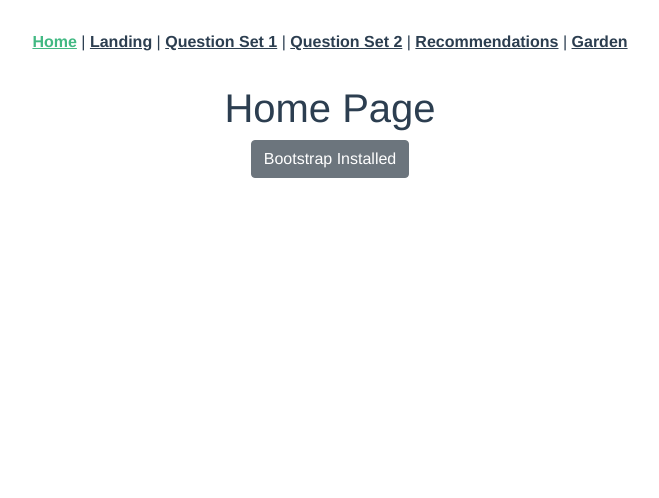
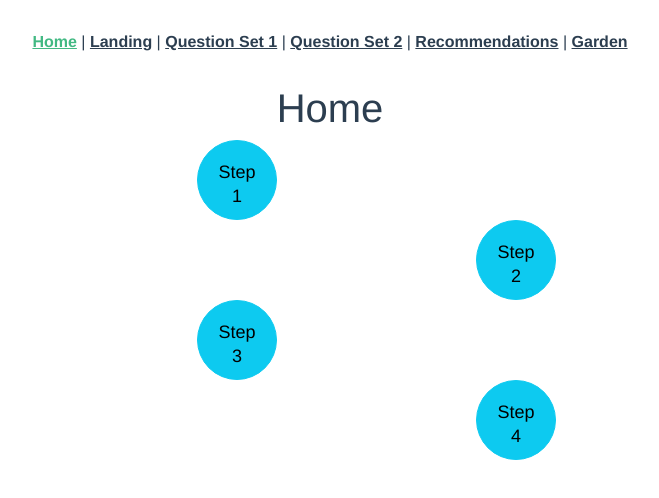
Before and after one commit to fssongwei/build-your-garden, a Vue app: page / in a window 1280 px wide. Shown: the top 498 px of the page, without its empty margins (310-969 px from the left). Built offline with nearby package versions, Linux system fonts and the light colour scheme.

Commit message:
button works

```diff
--- a/src/views/Home.vue
+++ b/src/views/Home.vue
@@ -1,9 +1,37 @@
 <template>
   <div class="home">
     <!-- TODO: Implement the home page -->
-    <h1>Home Page</h1>
-    <b-button>Bootstrap Installed</b-button>
-  </div>
+    <h1>Home</h1>
+
+
+  <b-container class="bv-grid-row">
+    <div class="container-fluid">
+      <div class="row">
+        <div class="col-md-4 col-md-offset-3">
+          <button type="button" class="btn btn-info btn-circle btn-lg"
+          @click="quest()">Step 1</button>
+          </div>
+      </div>
+
+      <div class="row">
+        <div class="col-md-4 col-md-offset-6"><button type="button" class="btn btn-info btn-circle btn-lg"
+        @click="quest()">Step 2</button></div>
+      </div>
+
+      <div class="row">
+        <div class="col-md-4 col-md-offset-3"><button type="button" class="btn btn-info btn-circle btn-lg"
+        @click="recom()">Step 3</button></div>
+      </div>
+
+      <div class="row">
+        <div class="col-md-4 col-md-offset-6"><button type="button" class="btn btn-info btn-circle btn-lg"
+        @click="garden()">Step 4</button></div>
+      </div>
+
+
+    </div>
+</b-container>
+</div>
 </template>
 
 <script>
@@ -12,5 +40,59 @@
 export default {
   name: "Home",
   components: {},
+  methods:{
+    quest(){
+      this.$router.push({
+        path:"/Questionnaire",
+      })
+    },
+    recom(){
+      this.$router.push({
+        path:"/Recommendation",
+      })
+    },
+    garden(){
+      this.$router.push({
+        path:"/Garden",
+      })
+    },
+  }
 };
 </script>
+
+<style>
+.col-md-4{
+  float: right;
+}
+.left{
+  display: inline;
+  float:left;
+}
+.col-md-offset-6 {
+    margin-left: 50%;
+  }
+
+ .col-md-offset-3 {
+    margin-left: 25%;
+  }
+.right{
+  float:right;
+}
+.btn-circle {
+  width: 30px;
+  height: 30px;
+  text-align: center;
+  padding: 20px 0;
+  font-size: 12px;
+  line-height: 1.428571429;
+  border-radius: 15px;
+}
+.btn-circle.btn-lg {
+  width: 80px;
+  height: 80px;
+  padding: 20px 16px;
+  font-size: 18px;
+  line-height: 1.33;
+  border-radius: 50px;
+}
+</style>
```
Also changed, not shown: 1 other file (tests, documents, lock files or other folders).
